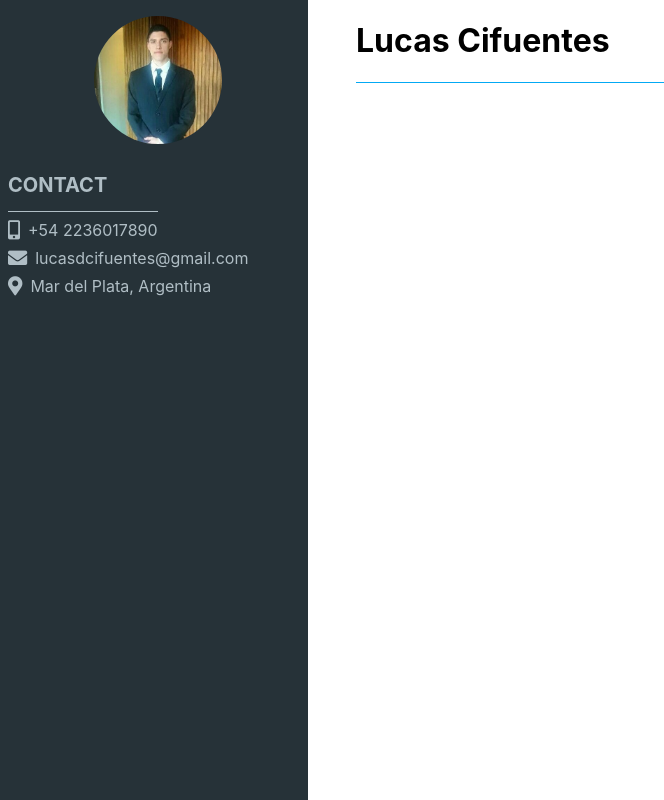
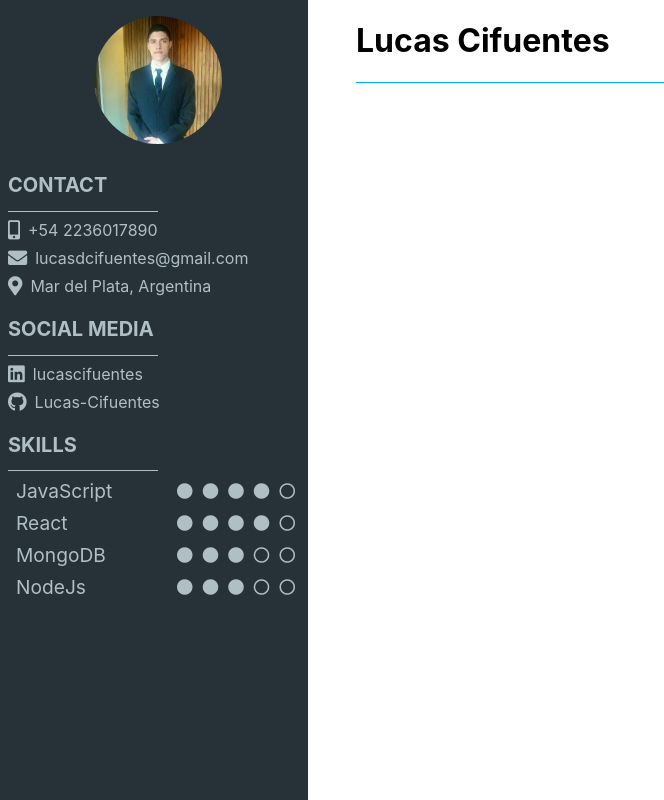
Before and after one commit to Lucas-Cifuentes/My-Resume, a React (Create React App) app: page / in a window 1280 px wide. Shown: the whole page, without its empty margins (0-664 px from the left). Built offline with nearby package versions, Linux system fonts and the light colour scheme.

Commit message:
add social media and skills components

```diff
--- a/src/App.js
+++ b/src/App.js
@@ -5,6 +5,8 @@ import theme from "./styles/global"
 import Divider from "./components/Divider"
 import Image from "./components/Image"
 import Contact from "./components/Contact"
+import SocialMedia from "./components/SocialMedia"
+import Skills from "./components/Skills"
 
 const Container = styled.div`
   display: flex;
@@ -15,7 +17,7 @@ const LeftContent = styled.div`
   display: flex;
   flex-direction: column;
   padding-left: 0.5rem;
-  height: 100vh;
+  height: 100% && 100vh;
   width: 300px;
   background-color: ${props => props.theme.background };
   color: ${props => props.theme.secondary};
@@ -36,6 +38,8 @@ function App() {
         <LeftContent>
           <Image />
           <Contact />
+          <SocialMedia />
+          <Skills />
         </LeftContent>
         <RightContent>
           <h1>Lucas Cifuentes</h1>
```
